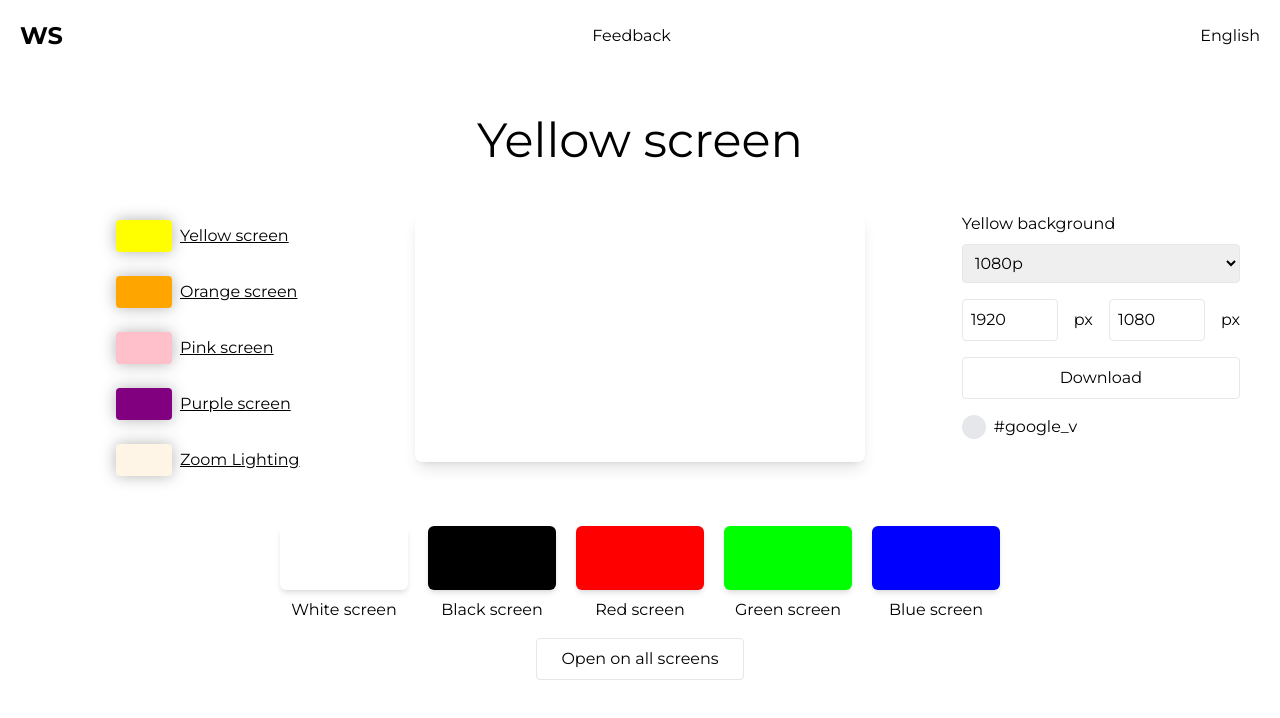
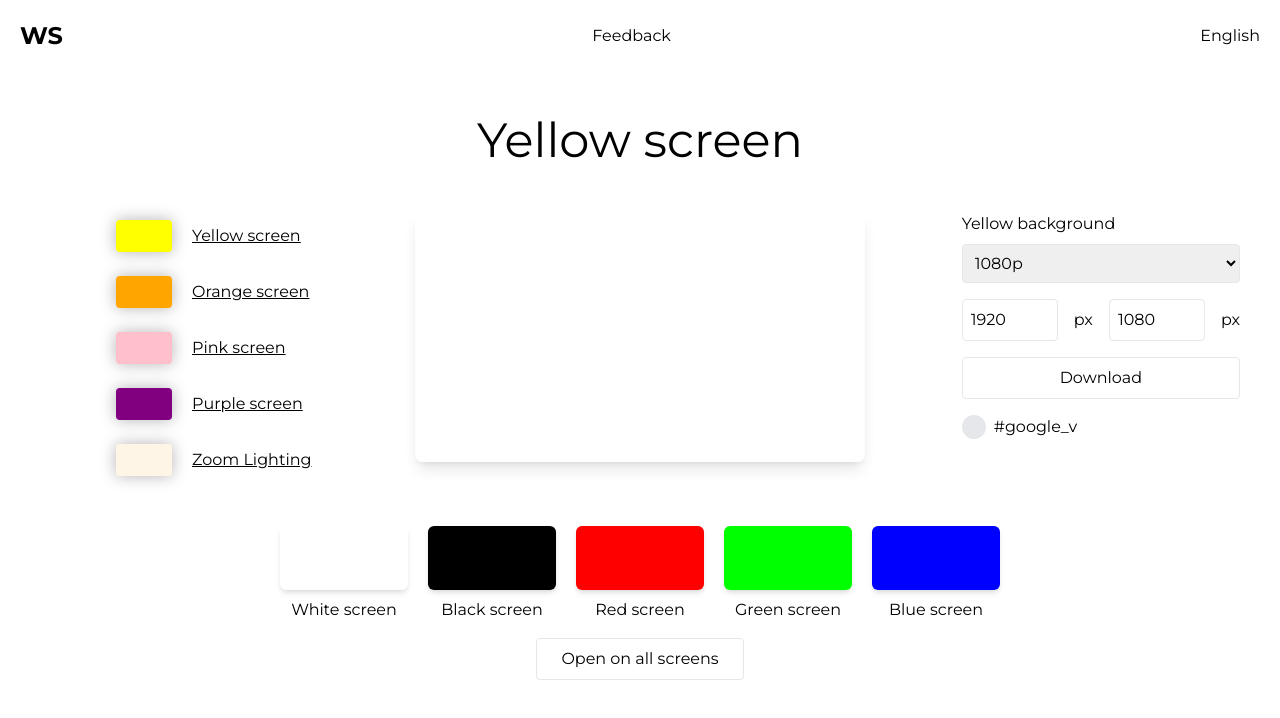
Before and after one commit to hoapham1404/ws, a Next.js app: page / in a window 1280 px wide. Shown: the top 718 px of the page. Built offline with nearby package versions, Linux system fonts and the light colour scheme.

Commit message:
baotq - bug - fix bug hydratation

```diff
--- a/components/BasicColorPage/ColorOptions.tsx
+++ b/components/BasicColorPage/ColorOptions.tsx
@@ -7,7 +7,7 @@ export default function ColorOptions({ colorOptions, onColorChange }: { colorOpt
         <button
           key={option.name}
           onClick={() => onColorChange(option.color)}
-          className="flex items-center gap-2 w-full md:w-80 px-4 py-2 text-left rounded hover:opacity-90 underline"
+          className="flex items-center gap-5 w-full md:w-80 px-4 py-2 text-left rounded hover:opacity-90 underline"
         >
           <div
             className="w-12 md:w-14 h-8 rounded"
--- a/pages/Home/index.jsx
+++ b/pages/Home/index.tsx
@@ -43,7 +43,7 @@ export default function Home() {
     { name: 'Blue screen', color: '#0000ff' },
   ]
 
-  const handleColorChange = (color) => {
+  const handleColorChange = (color: string) => {
     setCurrentColor(color)
   }
 
```
